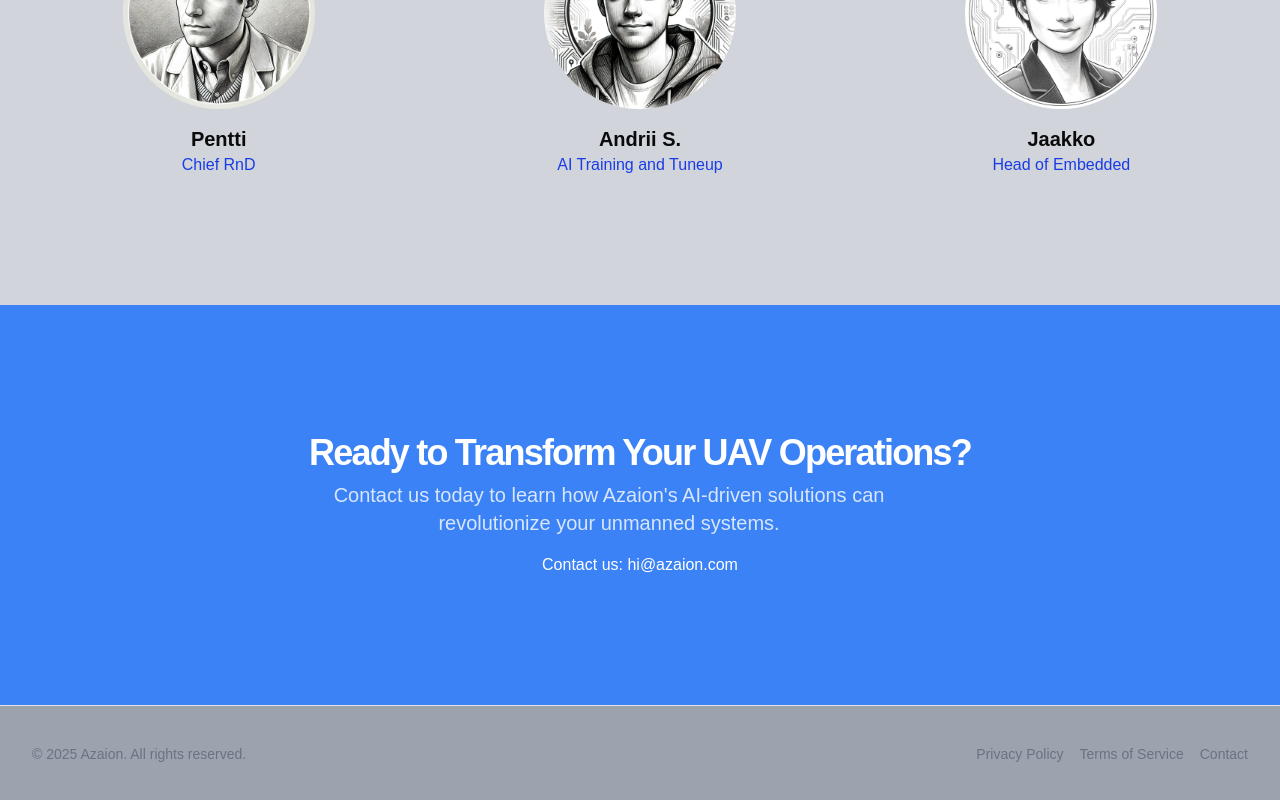
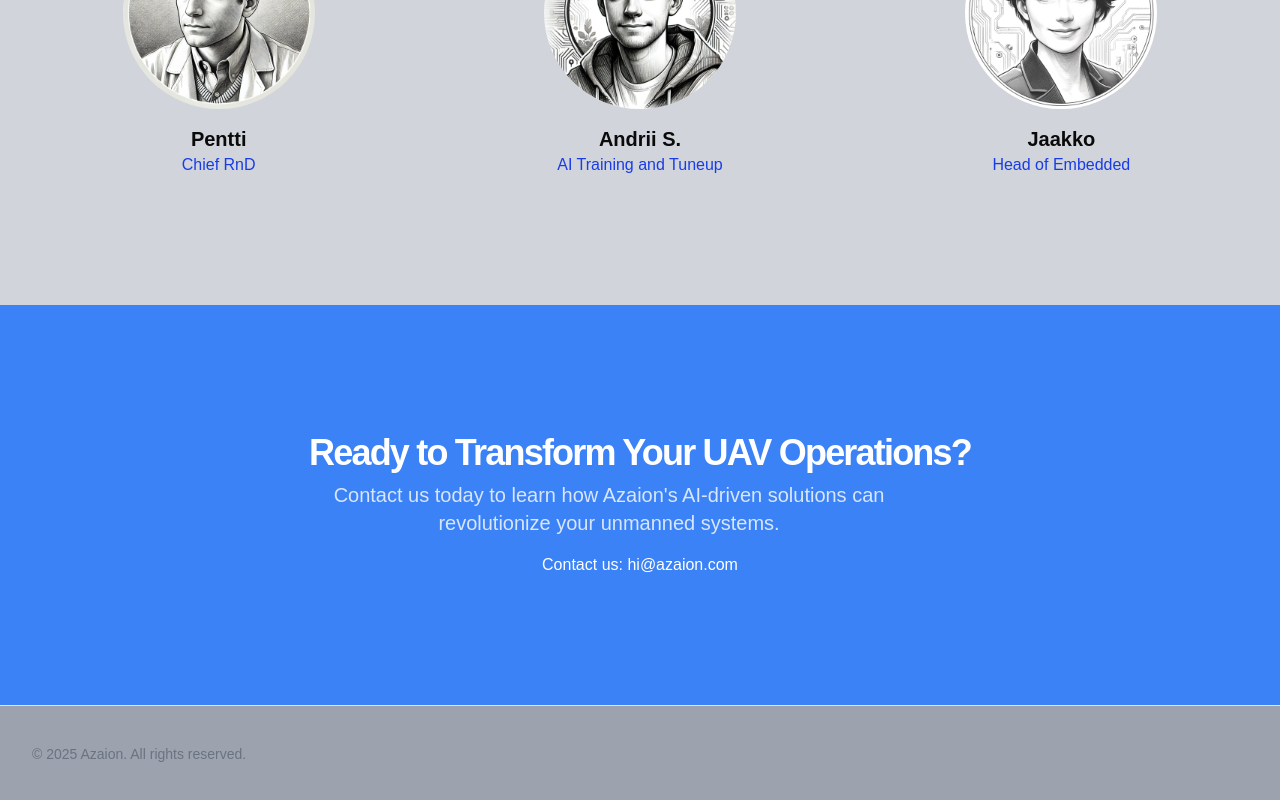
Before and after one commit to azaion/corporate, a Next.js app: page / in a window 1280 px wide. Shown: the part 2874-3674 px from the top of the page. Built offline with nearby package versions, Linux system fonts and the light colour scheme.

Commit message:
Update page.tsx
removed contacts footer

```diff
--- a/app/page.tsx
+++ b/app/page.tsx
@@ -300,15 +300,6 @@ export default function Home() {
             © 2025 Azaion. All rights reserved.
           </p>
           <div className="flex items-center gap-4">
-            <Link href="#" className="text-sm text-gray-500 hover:text-gray-900 dark:hover:text-gray-50">
-              Privacy Policy
-            </Link>
-            <Link href="#" className="text-sm text-gray-500 hover:text-gray-900 dark:hover:text-gray-50">
-              Terms of Service
-            </Link>
-            <Link href="#" className="text-sm text-gray-500 hover:text-gray-900 dark:hover:text-gray-50">
-              Contact
-            </Link>
           </div>
         </div>
       </footer>
```
